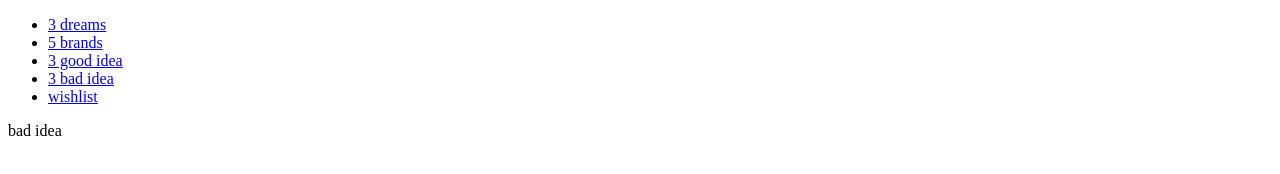
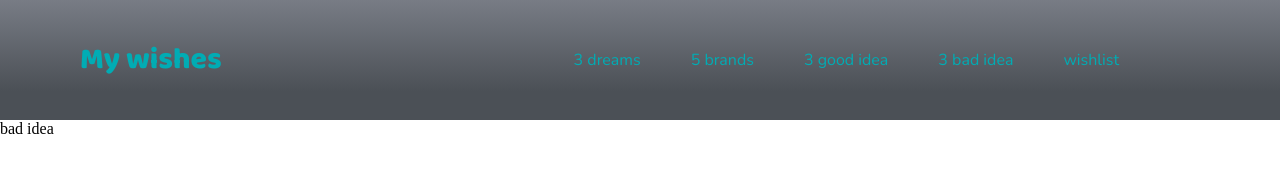
Before and after one commit to LanaRyashchenko/wishlist, a plain HTML site: page index.html in a window 1280 px wide. Drawn offline with Linux system fonts and the light colour scheme.

Commit message:
add: header

```diff
--- a/css/style.css
+++ b/css/style.css
@@ -1,3 +1,14 @@
+
+@font-face {
+    font-family: 'Baloo 2';
+    src: url("/fonts/Baloo2-ExtraBold.ttf");
+    font-weight: 800;
+}
+@font-face {
+    font-family: 'Nunito';
+    src: url("/fonts/Nunito-Regular.ttf");
+    font-weight: 400;
+}
 
 body,
 html,
@@ -45,7 +56,7 @@ a {
     text-decoration: none;
     cursor: pointer;
     color: inherit;
-    transition: 1s;
+
 }
 
 input {
@@ -53,6 +64,11 @@ input {
     border-width: 0px;
     border-color: unset;
 
+}
+
+:root {
+    --color-primary: #01ACB4;
+    --color-secondary: #ffffff;
 }
 
 /* Дмитрий */
@@ -64,3 +80,52 @@ input {
 
 
 /* Лана */
+/*header*/
+
+header {
+    background: linear-gradient(180deg, #787C85 0%, #4B5056 75.83%);
+    padding: 40px 131px 40px 80px;
+
+}
+.header_container {
+    display: flex;
+    justify-content: space-between;
+    align-items: center;
+
+
+
+}
+.logo {
+font-family: 'Baloo 2';
+font-style: normal;
+font-weight: 800;
+font-size: 30px;
+line-height: 40px;
+color: var(--color-primary);
+}
+
+.menu__list {
+font-family: 'Nunito';
+font-style: normal;
+font-weight: 400;
+font-size: 16px;
+line-height: 22px;
+text-align: center;
+color: var(--color-primary);
+display: flex;
+
+}
+
+.menu__item {
+    margin-right: 10px;
+    padding: 9px 20px;
+    border-radius: 20px;
+}
+
+.menu__item:hover, .menu__item:active {
+background-color: var(--color-primary);
+}
+
+.menu__link:hover {
+color: var(--color-secondary)
+}
--- a/index.html
+++ b/index.html
@@ -4,12 +4,13 @@
     <meta charset="UTF-8">
     <meta http-equiv="X-UA-Compatible" content="IE=edge">
     <meta name="viewport" content="width=device-width, initial-scale=1.0">
-    <title>Document</title>
+    <title>Wishlist</title>
+    <link rel="stylesheet" href="css/style.css">
 </head>
 <body>
     <header>
         <div class="header_container">
-            <div class="logo"></div>
+            <div class="logo"><a class="logo__link link" href="#home">My wishes</a></div>
             <nav class="menu">
                 <ul class="menu__list">
                     <li class="menu__item"><a class="menu__link link" href="#3dreams">3 dreams</a></li>
```
Also changed, not shown: fonts/Baloo2-ExtraBold.ttf (added), fonts/Baloo2-Regular.ttf (added), fonts/Nunito-Regular.ttf (added).
